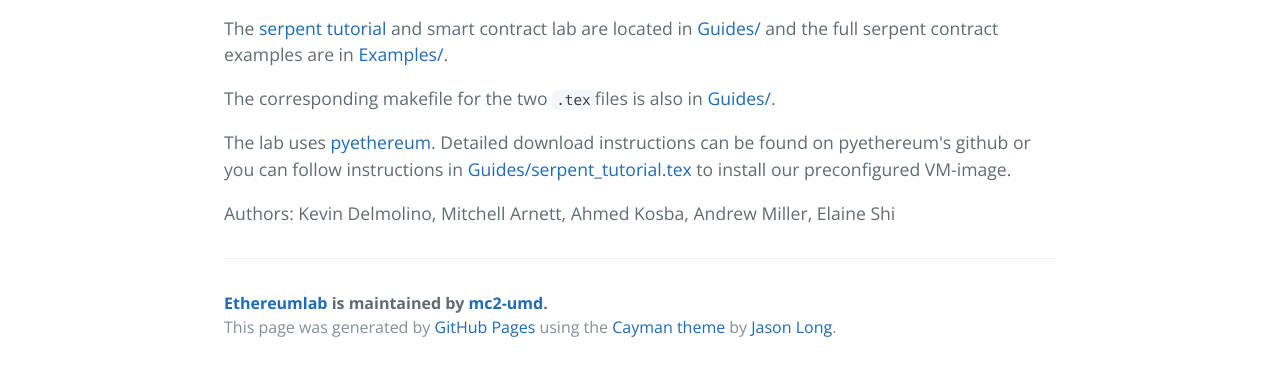
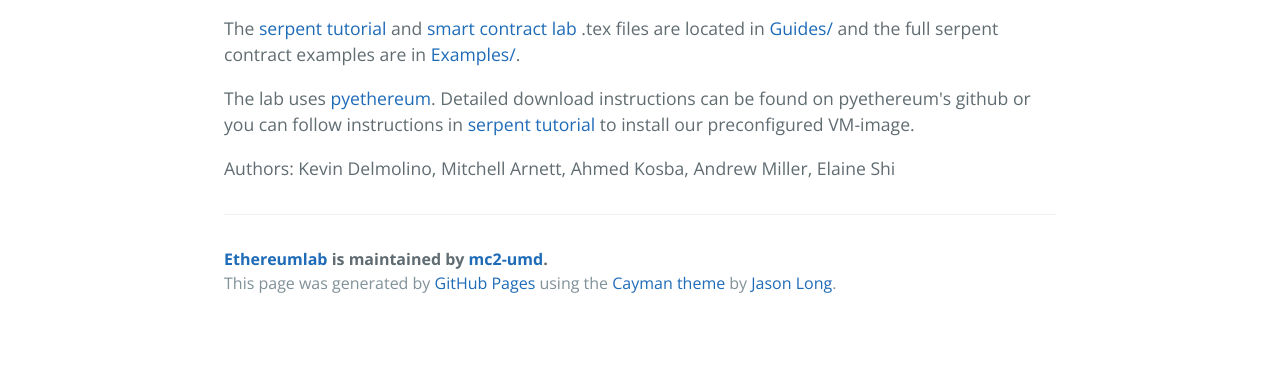
Before and after one commit to mc2-umd/ethereumlab, a plain HTML site: page index.html in a window 1280 px wide. Shown: the part 547-918 px from the top of the page. After the commit the page ends 874 px from the top, so only its background shows below. Drawn offline with nearby package versions, Linux system fonts and the light colour scheme.

Commit message:
Create gh-pages branch via GitHub

```diff
--- a/index.html
+++ b/index.html
@@ -26,12 +26,10 @@
 contract programming lab, or students/developers who want to learn about smart contract
 programming.</p>
 
-<p>The <a href="https://github.com/mc2-umd/ethereumlab/blob/master/Guides/serpent_tutorial.pdf">serpent tutorial</a> and smart contract lab are located in <a href="Guides/">Guides/</a> and the full serpent contract examples are in <a href="Examples/">Examples/</a>.</p>
-
-<p>The corresponding makefile for the two <code>.tex</code>files is also in <a href="Guides/">Guides/</a>.</p>
+<p>The <a href="http://mc2-umd.github.io/ethereumlab/docs/serpent_tutorial.pdf">serpent tutorial</a> and <a href="http://mc2-umd.github.io/ethereumlab/docs/how_to_program_a_safe_smart_contract.pdf">smart contract lab</a> .tex files are located in <a href="https://github.com/mc2-umd/ethereumlab/tree/master/Guides">Guides/</a> and the full serpent contract examples are in <a href="https://github.com/mc2-umd/ethereumlab/tree/master/Examples">Examples/</a>.</p>
 
 <p>The lab uses <a href="https://github.com/ethereum/pyethereum">pyethereum</a>. Detailed download instructions can be found on pyethereum's
-github or you can follow instructions in <a href="Guides/serpent_tutorial.tex">Guides/serpent_tutorial.tex</a> to install our preconfigured VM-image.</p>
+github or you can follow instructions in <a href="http://mc2-umd.github.io/ethereumlab/docs/serpent_tutorial.pdf">serpent tutorial</a> to install our preconfigured VM-image.</p>
 
 <p>Authors: Kevin Delmolino, Mitchell Arnett, Ahmed Kosba, Andrew Miller, Elaine Shi</p>
 
--- a/params.json
+++ b/params.json
@@ -1 +1 @@
-{"name":"Ethereumlab","tagline":"","body":"# Ethereum - Serpent Tutorial and Smart Contract Lab\r\nThis repository contains tutorials intended for instructors who wish to conduct a smart\r\ncontract programming lab, or students/developers who want to learn about smart contract\r\nprogramming.\r\n\r\nThe [serpent tutorial](https://github.com/mc2-umd/ethereumlab/blob/master/Guides/serpent_tutorial.pdf) and smart contract lab are located in [Guides/](Guides/) and the full serpent contract examples are in [Examples/](Examples/).\r\n\r\nThe corresponding makefile for the two `.tex`files is also in [Guides/](Guides/).\r\n\r\nThe lab uses [pyethereum](https://github.com/ethereum/pyethereum). Detailed download instructions can be found on pyethereum's \r\ngithub or you can follow instructions in [Guides/serpent_tutorial.tex](Guides/serpent_tutorial.tex) to install our preconfigured VM-image.\r\n\r\nAuthors: Kevin Delmolino, Mitchell Arnett, Ahmed Kosba, Andrew Miller, Elaine Shi\r\n","google":"UA-62854908-1","note":"Don't delete this file! It's used internally to help with page regeneration."}
+{"name":"Ethereumlab","tagline":"","body":"# Ethereum - Serpent Tutorial and Smart Contract Lab\r\nThis repository contains tutorials intended for instructors who wish to conduct a smart\r\ncontract programming lab, or students/developers who want to learn about smart contract\r\nprogramming.\r\n\r\nThe [serpent tutorial](http://mc2-umd.github.io/ethereumlab/docs/serpent_tutorial.pdf) and [smart contract lab](http://mc2-umd.github.io/ethereumlab/docs/how_to_program_a_safe_smart_contract.pdf) .tex files are located in [Guides/](https://github.com/mc2-umd/ethereumlab/tree/master/Guides) and the full serpent contract examples are in [Examples/](https://github.com/mc2-umd/ethereumlab/tree/master/Examples).\r\n\r\nThe lab uses [pyethereum](https://github.com/ethereum/pyethereum). Detailed download instructions can be found on pyethereum's \r\ngithub or you can follow instructions in [serpent tutorial](http://mc2-umd.github.io/ethereumlab/docs/serpent_tutorial.pdf) to install our preconfigured VM-image.\r\n\r\nAuthors: Kevin Delmolino, Mitchell Arnett, Ahmed Kosba, Andrew Miller, Elaine Shi\r\n","google":"UA-62854908-1","note":"Don't delete this file! It's used internally to help with page regeneration."}
```
